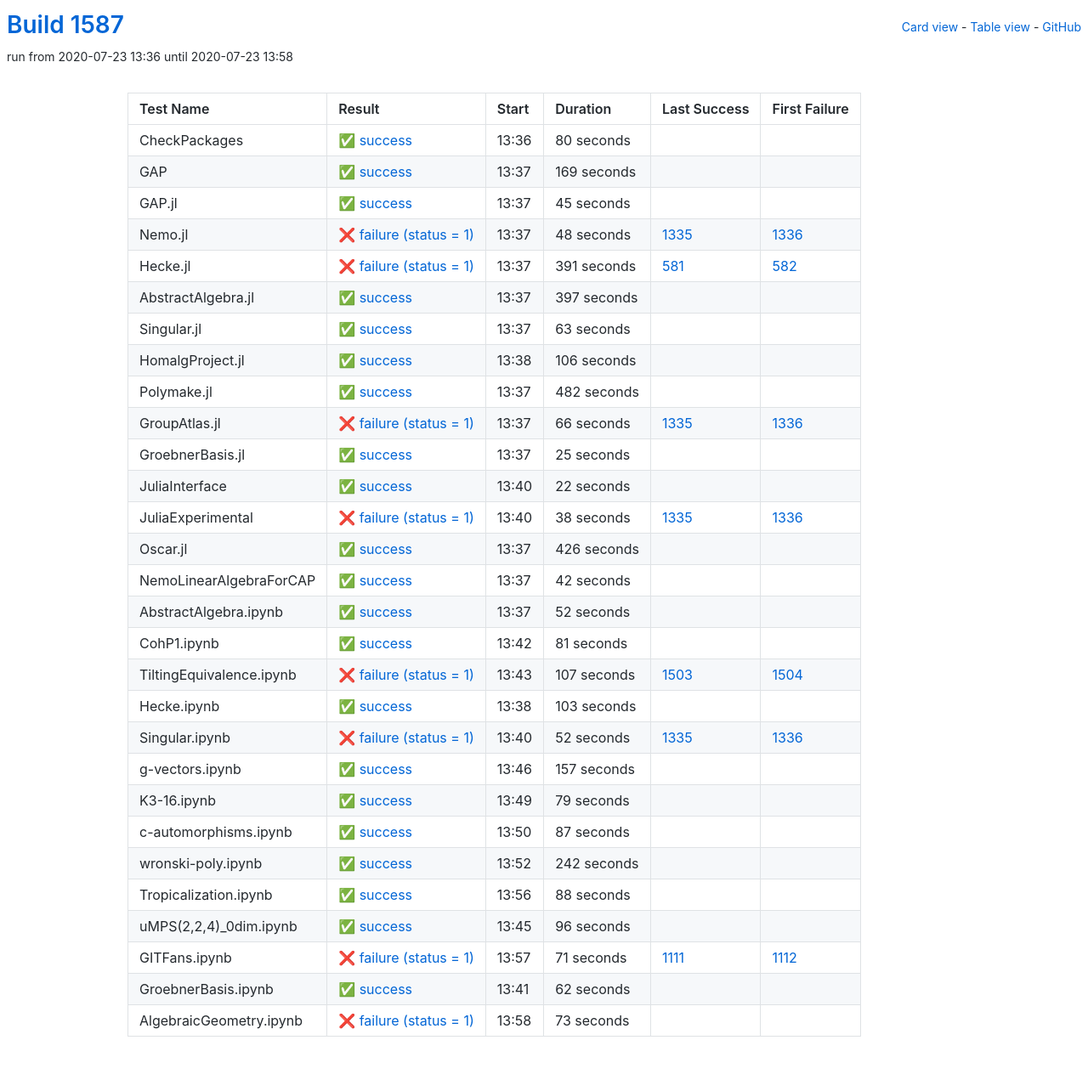
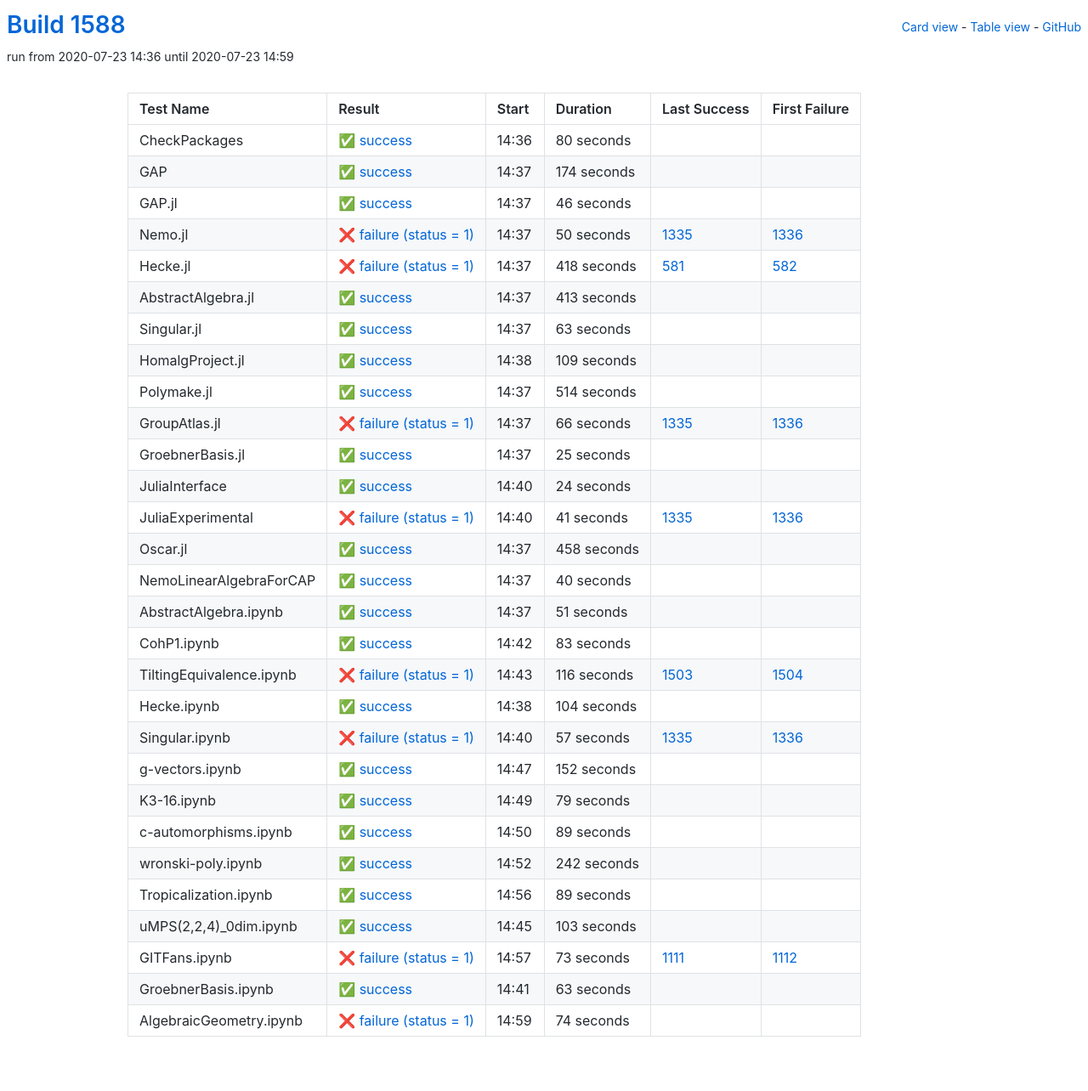
Before and after one commit to oscar-system/oscar-ci-status-1.4, a Jekyll site: the page built from table.html, in a window 1280 px wide. Shown: the whole page at 85% size. Built offline with Jekyll 4.4.1, drawn with Linux system fonts in a browser that asks for light colours.

Commit message:
Build #1588

```diff
--- a/_data/ci.yml
+++ b/_data/ci.yml
@@ -1,6 +1,6 @@
 ---
-build: 1587
-build_url: https://oscarci.mathematik.uni-kl.de/job/oscar-julia-1.4/1587/
+build: 1588
+build_url: https://oscarci.mathematik.uni-kl.de/job/oscar-julia-1.4/1588/
 job: oscar-julia-1.4
 organization: oscar-system
 repo: oscar-ci-status-1.4
@@ -8,8 +8,8 @@ repourl: https://github.com/oscar-system/oscar-ci-status-1.4
 tests:
 - name: CheckPackages
   id: checkpackages
-  log: https://oscarci.mathematik.uni-kl.de/job/oscar-julia-1.4/1587/artifact/logs/build-1587/CheckPackages.log
-  start: 2020-07-23 13:36
+  log: https://oscarci.mathematik.uni-kl.de/job/oscar-julia-1.4/1588/artifact/logs/build-1588/CheckPackages.log
+  start: 2020-07-23 14:36
   success: true
   exitcode: 0
   status: success
@@ -20,68 +20,68 @@ tests:
   first_failure_url:
 - name: GAP
   id: gap
-  log: https://oscarci.mathematik.uni-kl.de/job/oscar-julia-1.4/1587/artifact/logs/build-1587/GAP.log
-  start: 2020-07-23 13:37
+  log: https://oscarci.mathematik.uni-kl.de/job/oscar-julia-1.4/1588/artifact/logs/build-1588/GAP.log
+  start: 2020-07-23 14:37
   success: true
   exitcode: 0
   status: success
-  duration: 169
+  duration: 174
   last_success: false
   last_success_url:
   first_failure: false
   first_failure_url:
 - name: GAP.jl
   id: gap-jl
-  log: https://oscarci.mathematik.uni-kl.de/job/oscar-julia-1.4/1587/artifact/logs/build-1587/GAP.jl.log
-  start: 2020-07-23 13:37
+  log: https://oscarci.mathematik.uni-kl.de/job/oscar-julia-1.4/1588/artifact/logs/build-1588/GAP.jl.log
+  start: 2020-07-23 14:37
   success: true
   exitcode: 0
   status: success
-  duration: 45
+  duration: 46
   last_success: false
   last_success_url:
   first_failure: false
   first_failure_url:
 - name: Nemo.jl
   id: nemo-jl
-  log: https://oscarci.mathematik.uni-kl.de/job/oscar-julia-1.4/1587/artifact/logs/build-1587/Nemo.jl.log
-  start: 2020-07-23 13:37
+  log: https://oscarci.mathematik.uni-kl.de/job/oscar-julia-1.4/1588/artifact/logs/build-1588/Nemo.jl.log
+  start: 2020-07-23 14:37
   success: false
   exitcode: 1
   status: failure
-  duration: 48
+  duration: 50
   last_success: 1335
   last_success_url: https://oscarci.mathematik.uni-kl.de/job/oscar-julia-1.4/1335/
   first_failure: 1336
   first_failure_url: https://oscarci.mathematik.uni-kl.de/job/oscar-julia-1.4/1336/
 - name: Hecke.jl
   id: hecke-jl
-  log: https://oscarci.mathematik.uni-kl.de/job/oscar-julia-1.4/1587/artifact/logs/build-1587/Hecke.jl.log
-  start: 2020-07-23 13:37
+  log: https://oscarci.mathematik.uni-kl.de/job/oscar-julia-1.4/1588/artifact/logs/build-1588/Hecke.jl.log
+  start: 2020-07-23 14:37
   success: false
   exitcode: 1
   status: failure
-  duration: 391
+  duration: 418
   last_success: 581
   last_success_url: https://oscarci.mathematik.uni-kl.de/job/oscar-julia-1.4/581/
   first_failure: 582
   first_failure_url: https://oscarci.mathematik.uni-kl.de/job/oscar-julia-1.4/582/
 - name: AbstractAlgebra.jl
   id: abstractalgebra-jl
-  log: https://oscarci.mathematik.uni-kl.de/job/oscar-julia-1.4/1587/artifact/logs/build-1587/AbstractAlgebra.jl.log
-  start: 2020-07-23 13:37
+  log: https://oscarci.mathematik.uni-kl.de/job/oscar-julia-1.4/1588/artifact/logs/build-1588/AbstractAlgebra.jl.log
+  start: 2020-07-23 14:37
   success: true
   exitcode: 0
   status: success
-  duration: 397
+  duration: 413
   last_success: false
   last_success_url:
   first_failure: false
   first_failure_url:
 - name: Singular.jl
   id: singular-jl
-  log: https://oscarci.mathematik.uni-kl.de/job/oscar-julia-1.4/1587/artifact/logs/build-1587/Singular.jl.log
-  start: 2020-07-23 13:37
+  log: https://oscarci.mathematik.uni-kl.de/job/oscar-julia-1.4/1588/artifact/logs/build-1588/Singular.jl.log
+  start: 2020-07-23 14:37
   success: true
   exitcode: 0
   status: success
@@ -92,32 +92,32 @@ tests:
   first_failure_url:
 - name: HomalgProject.jl
   id: homalgproject-jl
-  log: https://oscarci.mathematik.uni-kl.de/job/oscar-julia-1.4/1587/artifact/logs/build-1587/HomalgProject.jl.log
-  start: 2020-07-23 13:38
+  log: https://oscarci.mathematik.uni-kl.de/job/oscar-julia-1.4/1588/artifact/logs/build-1588/HomalgProject.jl.log
+  start: 2020-07-23 14:38
   success: true
   exitcode: 0
   status: success
-  duration: 106
+  duration: 109
   last_success: false
   last_success_url:
   first_failure: false
   first_failure_url:
 - name: Polymake.jl
   id: polymake-jl
-  log: https://oscarci.mathematik.uni-kl.de/job/oscar-julia-1.4/1587/artifact/logs/build-1587/Polymake.jl.log
-  start: 2020-07-23 13:37
+  log: https://oscarci.mathematik.uni-kl.de/job/oscar-julia-1.4/1588/artifact/logs/build-1588/Polymake.jl.log
+  start: 2020-07-23 14:37
   success: true
   exitcode: 0
   status: success
-  duration: 482
+  duration: 514
   last_success: false
   last_success_url:
   first_failure: false
   first_failure_url:
 - name: GroupAtlas.jl
   id: groupatlas-jl
-  log: https://oscarci.mathematik.uni-kl.de/job/oscar-julia-1.4/1587/artifact/logs/build-1587/GroupAtlas.jl.log
-  start: 2020-07-23 13:37
+  log: https://oscarci.mathematik.uni-kl.de/job/oscar-julia-1.4/1588/artifact/logs/build-1588/GroupAtlas.jl.log
+  start: 2020-07-23 14:37
   success: false
   exitcode: 1
   status: failure
@@ -128,8 +128,8 @@ tests:
   first_failure_url: https://oscarci.mathematik.uni-kl.de/job/oscar-julia-1.4/1336/
 - name: GroebnerBasis.jl
   id: groebnerbasis-jl
-  log: https://oscarci.mathematik.uni-kl.de/job/oscar-julia-1.4/1587/artifact/logs/build-1587/GroebnerBasis.jl.log
-  start: 2020-07-23 13:37
+  log: https://oscarci.mathematik.uni-kl.de/job/oscar-julia-1.4/1588/artifact/logs/build-1588/GroebnerBasis.jl.log
+  start: 2020-07-23 14:37
   success: true
   exitcode: 0
   status: success
@@ -140,128 +140,128 @@ tests:
   first_failure_url:
 - name: JuliaInterface
   id: juliainterface
-  log: https://oscarci.mathematik.uni-kl.de/job/oscar-julia-1.4/1587/artifact/logs/build-1587/JuliaInterface.log
-  start: 2020-07-23 13:40
+  log: https://oscarci.mathematik.uni-kl.de/job/oscar-julia-1.4/1588/artifact/logs/build-1588/JuliaInterface.log
+  start: 2020-07-23 14:40
   success: true
   exitcode: 0
   status: success
-  duration: 22
+  duration: 24
   last_success: false
   last_success_url:
   first_failure: false
   first_failure_url:
 - name: JuliaExperimental
   id: juliaexperimental
-  log: https://oscarci.mathematik.uni-kl.de/job/oscar-julia-1.4/1587/artifact/logs/build-1587/JuliaExperimental.log
-  start: 2020-07-23 13:40
+  log: https://oscarci.mathematik.uni-kl.de/job/oscar-julia-1.4/1588/artifact/logs/build-1588/JuliaExperimental.log
+  start: 2020-07-23 14:40
   success: false
   exitcode: 1
   status: failure
-  duration: 38
+  duration: 41
   last_success: 1335
   last_success_url: https://oscarci.mathematik.uni-kl.de/job/oscar-julia-1.4/1335/
   first_failure: 1336
   first_failure_url: https://oscarci.mathematik.uni-kl.de/job/oscar-julia-1.4/1336/
 - name: Oscar.jl
   id: oscar-jl
-  log: https://oscarci.mathematik.uni-kl.de/job/oscar-julia-1.4/1587/artifact/logs/build-1587/Oscar.jl.log
-  start: 2020-07-23 13:37
+  log: https://oscarci.mathematik.uni-kl.de/job/oscar-julia-1.4/1588/artifact/logs/build-1588/Oscar.jl.log
+  start: 2020-07-23 14:37
   success: true
   exitcode: 0
   status: success
-  duration: 426
+  duration: 458
   last_success: false
   last_success_url:
   first_failure: false
   first_failure_url:
 - name: NemoLinearAlgebraForCAP
   id: nemolinearalgebraforcap
-  log: https://oscarci.mathematik.uni-kl.de/job/oscar-julia-1.4/1587/artifact/logs/build-1587/NemoLinearAlgebraForCAP.log
-  start: 2020-07-23 13:37
+  log: https://oscarci.mathematik.uni-kl.de/job/oscar-julia-1.4/1588/artifact/logs/build-1588/NemoLinearAlgebraForCAP.log
+  start: 2020-07-23 14:37
   success: true
   exitcode: 0
   status: success
-  duration: 42
+  duration: 40
   last_success: false
   last_success_url:
   first_failure: false
   first_failure_url:
 - name: AbstractAlgebra.ipynb
   id: abstractalgebra-ipynb
-  log: https://oscarci.mathematik.uni-kl.de/job/oscar-julia-1.4/1587/artifact/logs/build-1587/AbstractAlgebra.ipynb.log
-  start: 2020-07-23 13:37
+  log: https://oscarci.mathematik.uni-kl.de/job/oscar-julia-1.4/1588/artifact/logs/build-1588/AbstractAlgebra.ipynb.log
+  start: 2020-07-23 14:37
   success: true
   exitcode: 0
   status: success
-  duration: 52
+  duration: 51
   last_success: false
   last_success_url:
   first_failure: false
   first_failure_url:
 - name: CohP1.ipynb
   id: cohp1-ipynb
-  log: https://oscarci.mathematik.uni-kl.de/job/oscar-julia-1.4/1587/artifact/logs/build-1587/CohP1.ipynb.log
-  start: 2020-07-23 13:42
+  log: https://oscarci.mathematik.uni-kl.de/job/oscar-julia-1.4/1588/artifact/logs/build-1588/CohP1.ipynb.log
+  start: 2020-07-23 14:42
   success: true
   exitcode: 0
   status: success
-  duration: 81
+  duration: 83
   last_success: false
   last_success_url:
   first_failure: false
   first_failure_url:
 - name: TiltingEquivalence.ipynb
   id: tiltingequivalence-ipynb
-  log: https://oscarci.mathematik.uni-kl.de/job/oscar-julia-1.4/1587/artifact/logs/build-1587/TiltingEquivalence.ipynb.log
-  start: 2020-07-23 13:43
+  log: https://oscarci.mathematik.uni-kl.de/job/oscar-julia-1.4/1588/artifact/logs/build-1588/TiltingEquivalence.ipynb.log
+  start: 2020-07-23 14:43
   success: false
   exitcode: 1
   status: failure
-  duration: 107
+  duration: 116
   last_success: 1503
   last_success_url: https://oscarci.mathematik.uni-kl.de/job/oscar-julia-1.4/1503/
   first_failure: 1504
   first_failure_url: https://oscarci.mathematik.uni-kl.de/job/oscar-julia-1.4/1504/
 - name: Hecke.ipynb
   id: hecke-ipynb
-  log: https://oscarci.mathematik.uni-kl.de/job/oscar-julia-1.4/1587/artifact/logs/build-1587/Hecke.ipynb.log
-  start: 2020-07-23 13:38
+  log: https://oscarci.mathematik.uni-kl.de/job/oscar-julia-1.4/1588/artifact/logs/build-1588/Hecke.ipynb.log
+  start: 2020-07-23 14:38
   success: true
   exitcode: 0
   status: success
-  duration: 103
+  duration: 104
   last_success: false
   last_success_url:
   first_failure: false
   first_failure_url:
 - name: Singular.ipynb
   id: singular-ipynb
-  log: https://oscarci.mathematik.uni-kl.de/job/oscar-julia-1.4/1587/artifact/logs/build-1587/Singular.ipynb.log
-  start: 2020-07-23 13:40
+  log: https://oscarci.mathematik.uni-kl.de/job/oscar-julia-1.4/1588/artifact/logs/build-1588/Singular.ipynb.log
+  start: 2020-07-23 14:40
   success: false
   exitcode: 1
   status: failure
-  duration: 52
+  duration: 57
   last_success: 1335
   last_success_url: https://oscarci.mathematik.uni-kl.de/job/oscar-julia-1.4/1335/
   first_failure: 1336
   first_failure_url: https://oscarci.mathematik.uni-kl.de/job/oscar-julia-1.4/1336/
 - name: g-vectors.ipynb
   id: g-vectors-ipynb
-  log: https://oscarci.mathematik.uni-kl.de/job/oscar-julia-1.4/1587/artifact/logs/build-1587/g-vectors.ipynb.log
-  start: 2020-07-23 13:46
+  log: https://oscarci.mathematik.uni-kl.de/job/oscar-julia-1.4/1588/artifact/logs/build-1588/g-vectors.ipynb.log
+  start: 2020-07-23 14:47
   success: true
   exitcode: 0
   status: success
-  duration: 157
+  duration: 152
   last_success: false
   last_success_url:
   first_failure: false
   first_failure_url:
 - name: K3-16.ipynb
   id: k3-16-ipynb
-  log: https://oscarci.mathematik.uni-kl.de/job/oscar-julia-1.4/1587/artifact/logs/build-1587/K3-16.ipynb.log
-  start: 2020-07-23 13:49
+  log: https://oscarci.mathematik.uni-kl.de/job/oscar-julia-1.4/1588/artifact/logs/build-1588/K3-16.ipynb.log
+  start: 2020-07-23 14:49
   success: true
   exitcode: 0
   status: success
@@ -272,20 +272,20 @@ tests:
   first_failure_url:
 - name: c-automorphisms.ipynb
   id: c-automorphisms-ipynb
-  log: https://oscarci.mathematik.uni-kl.de/job/oscar-julia-1.4/1587/artifact/logs/build-1587/c-automorphisms.ipynb.log
-  start: 2020-07-23 13:50
+  log: https://oscarci.mathematik.uni-kl.de/job/oscar-julia-1.4/1588/artifact/logs/build-1588/c-automorphisms.ipynb.log
+  start: 2020-07-23 14:50
   success: true
   exitcode: 0
   status: success
-  duration: 87
+  duration: 89
   last_success: false
   last_success_url:
   first_failure: false
   first_failure_url:
 - name: wronski-poly.ipynb
   id: wronski-poly-ipynb
-  log: https://oscarci.mathematik.uni-kl.de/job/oscar-julia-1.4/1587/artifact/logs/build-1587/wronski-poly.ipynb.log
-  start: 2020-07-23 13:52
+  log: https://oscarci.mathematik.uni-kl.de/job/oscar-julia-1.4/1588/artifact/logs/build-1588/wronski-poly.ipynb.log
+  start: 2020-07-23 14:52
   success: true
   exitcode: 0
   status: success
@@ -296,60 +296,60 @@ tests:
   first_failure_url:
 - name: Tropicalization.ipynb
   id: tropicalization-ipynb
-  log: https://oscarci.mathematik.uni-kl.de/job/oscar-julia-1.4/1587/artifact/logs/build-1587/Tropicalization.ipynb.log
-  start: 2020-07-23 13:56
+  log: https://oscarci.mathematik.uni-kl.de/job/oscar-julia-1.4/1588/artifact/logs/build-1588/Tropicalization.ipynb.log
+  start: 2020-07-23 14:56
   success: true
   exitcode: 0
   status: success
-  duration: 88
+  duration: 89
   last_success: false
   last_success_url:
   first_failure: false
   first_failure_url:
 - name: uMPS(2,2,4)_0dim.ipynb
   id: umps-2-2-4-0dim-ipynb
-  log: https://oscarci.mathematik.uni-kl.de/job/oscar-julia-1.4/1587/artifact/logs/build-1587/uMPS-2-2-4-_0dim.ipynb.log
-  start: 2020-07-23 13:45
+  log: https://oscarci.mathematik.uni-kl.de/job/oscar-julia-1.4/1588/artifact/logs/build-1588/uMPS-2-2-4-_0dim.ipynb.log
+  start: 2020-07-23 14:45
   success: true
   exitcode: 0
   status: success
-  duration: 96
+  duration: 103
   last_success: false
   last_success_url:
   first_failure: false
   first_failure_url:
 - name: GITFans.ipynb
   id: gitfans-ipynb
-  log: https://oscarci.mathematik.uni-kl.de/job/oscar-julia-1.4/1587/artifact/logs/build-1587/GITFans.ipynb.log
-  start: 2020-07-23 13:57
+  log: https://oscarci.mathematik.uni-kl.de/job/oscar-julia-1.4/1588/artifact/logs/build-1588/GITFans.ipynb.log
+  start: 2020-07-23 14:57
   success: false
   exitcode: 1
   status: failure
-  duration: 71
+  duration: 73
   last_success: 1111
   last_success_url: https://oscarci.mathematik.uni-kl.de/job/oscar-julia-1.4/1111/
   first_failure: 1112
   first_failure_url: https://oscarci.mathematik.uni-kl.de/job/oscar-julia-1.4/1112/
 - name: GroebnerBasis.ipynb
   id: groebnerbasis-ipynb
-  log: https://oscarci.mathematik.uni-kl.de/job/oscar-julia-1.4/1587/artifact/logs/build-1587/GroebnerBasis.ipynb.log
-  start: 2020-07-23 13:41
+  log: https://oscarci.mathematik.uni-kl.de/job/oscar-julia-1.4/1588/artifact/logs/build-1588/GroebnerBasis.ipynb.log
+  start: 2020-07-23 14:41
   success: true
   exitcode: 0
   status: success
-  duration: 62
+  duration: 63
   last_success: false
   last_success_url:
   first_failure: false
   first_failure_url:
 - name: AlgebraicGeometry.ipynb
   id: algebraicgeometry-ipynb
-  log: https://oscarci.mathematik.uni-kl.de/job/oscar-julia-1.4/1587/artifact/logs/build-1587/AlgebraicGeometry.ipynb.log
-  start: 2020-07-23 13:58
+  log: https://oscarci.mathematik.uni-kl.de/job/oscar-julia-1.4/1588/artifact/logs/build-1588/AlgebraicGeometry.ipynb.log
+  start: 2020-07-23 14:59
   success: false
   exitcode: 1
   status: failure
-  duration: 73
+  duration: 74
   last_success: false
   last_success_url:
   first_failure: false
```
Also changed, not shown: README.md.
